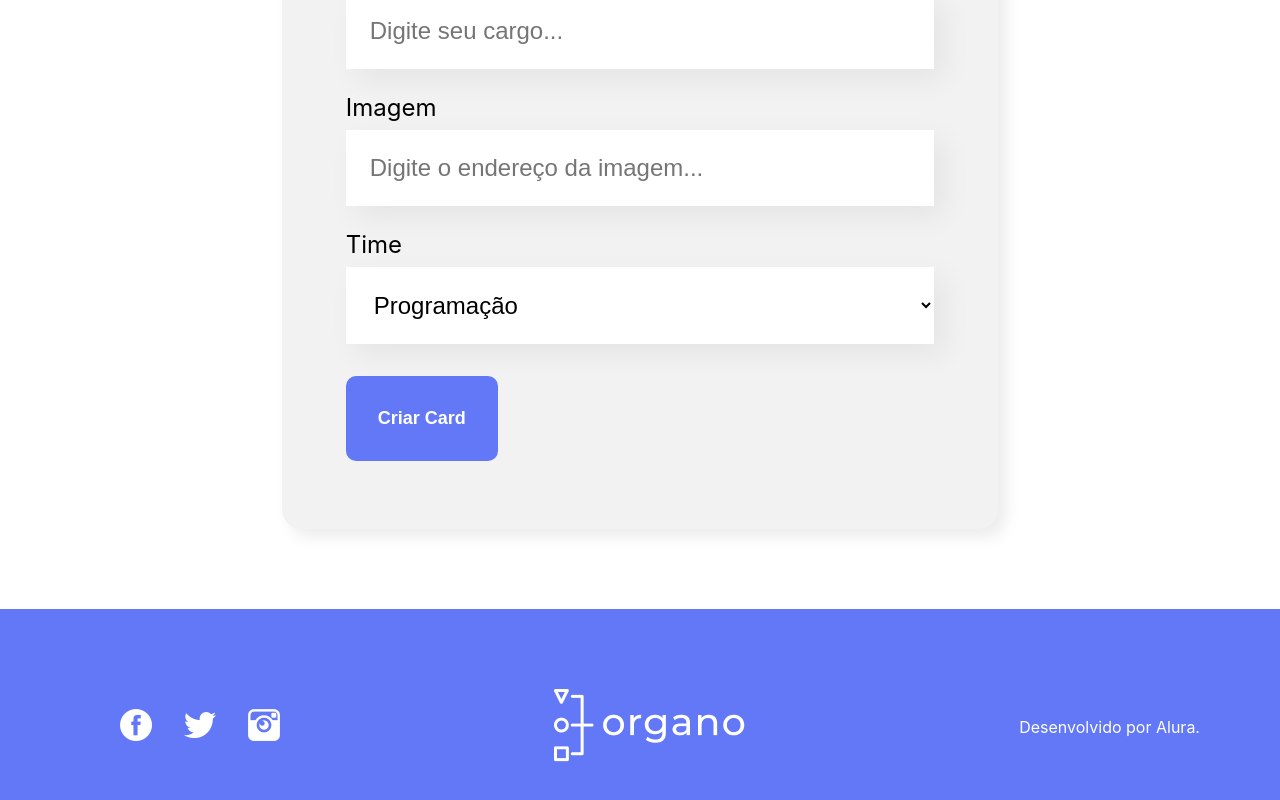
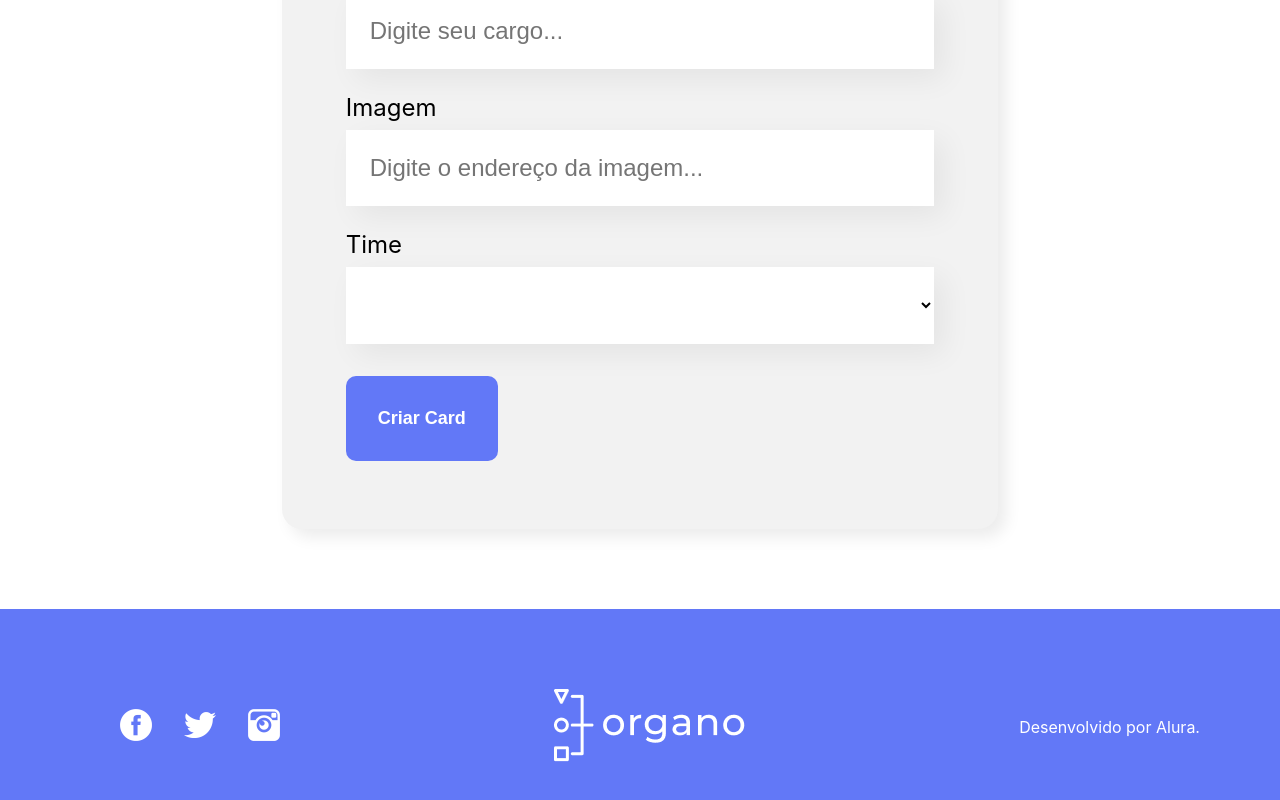
Before and after one commit to pedroquintao/organo, a React (Create React App) app: page / in a window 1280 px wide. Shown: the part 930-1730 px from the top of the page. Built offline with nearby package versions, Linux system fonts and the light colour scheme.

Commit message:
Aula 05 e curso finalizados

```diff
--- a/src/App.js
+++ b/src/App.js
@@ -48,10 +48,8 @@
   const [colaboradores, setColaboradores] = useState([])
 
   const aoNovoColaboradorAdicionado = (colaborador) => {
-    console.log(colaborador)
     setColaboradores([...colaboradores, colaborador])//Spread Operator: Novo array, expalhando aqui dentro os colaboradores antigos e colocando o que acabou de chegar no final. Dessa forma obtem-se um array novo com todos os colaboradores. Essa sintaxe é a mesma coisa de ter criado uma variavel temporária, feito o push com o novo colaborador e passado essa nova variavel como argumento do setColaboradores
   }
-  console.log('%cApp.js line:52 Colaboradores', 'color: #007acc;', colaboradores);
 
   return (
     <div className="App">
--- a/src/componentes/Colaborador/index.js
+++ b/src/componentes/Colaborador/index.js
@@ -1,9 +1,9 @@
 import "./Colaborador.css"
 
-const Colaborador = ({nome, imagem, cargo}) => { //Aqui, é possível utilizar um operador javascript de desestruturação. Para isso é só substituir o props pelos nomes de suas propriedades, tudo isso entre chaves ({})
+const Colaborador = ({nome, imagem, cargo, corDeFundo}) => { //Aqui, é possível utilizar um operador javascript de desestruturação. Para isso é só substituir o props pelos nomes de suas propriedades, tudo isso entre chaves ({})
     return (
-        <div className="colaborador">
-            <div className="cabecalho">
+        <div className="colaborador" >
+            <div className="cabecalho" style={{ backgroundColor: corDeFundo}}>
                 <img src={imagem} alt={nome} />
             </div>
             <div className="rodape">
--- a/src/componentes/ListaSuspensa/index.js
+++ b/src/componentes/ListaSuspensa/index.js
@@ -5,7 +5,8 @@
     return(
         <div className="lista-suspensa">
             <label>{props.label}</label>
-            <select onChange={evento => props.aoAlterado(evento.target.value)} required={props.obrigatorio} value={props.value}>
+            <select onChange={evento => props.aoAlterado(evento.target.value)} required={props.obrigatorio} value={props.valor}>
+                <option value=''></option>
                 {props.itens.map(item => {
                     return <option key={item}>{item}</option>})}
             </select>
--- a/src/componentes/Rodape/Rodape.css
+++ b/src/componentes/Rodape/Rodape.css
@@ -1,4 +1,4 @@
-.rodape {
+footer {
     background-color: #6278F7;
     color: #FFF;
     display: flex;
--- a/src/componentes/Rodape/index.js
+++ b/src/componentes/Rodape/index.js
@@ -2,7 +2,7 @@
 
 const Rodape = () => {
     return(
-        <footer className='rodape'>
+        <footer>
             <div className='redes'>
                 <ul>
                     <li>
--- a/src/componentes/Time/index.js
+++ b/src/componentes/Time/index.js
@@ -8,11 +8,13 @@
         (props.colaboradores.length) > 0 && <section className='time' style={css}>
             <h3 style={{borderColor: props.corPrimaria}}>{props.nome}</h3>
             <div className='colaboradores'>
-                {props.colaboradores.map(colaborador => <Colaborador key={colaborador.nome}
+                {props.colaboradores.map(colaborador => <Colaborador
+                key={colaborador.nome}
                 nome={colaborador.nome}
                 cargo={colaborador.cargo}
                 imagem={colaborador.imagem}
                 time={colaborador.time}
+                corDeFundo={props.corPrimaria}
             />)}
             </div>
         </section>
```
